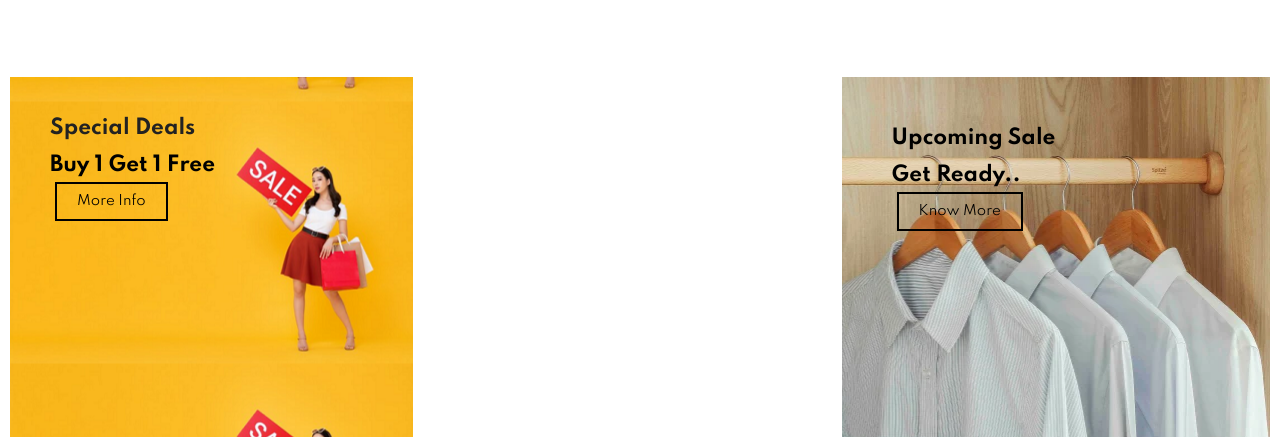
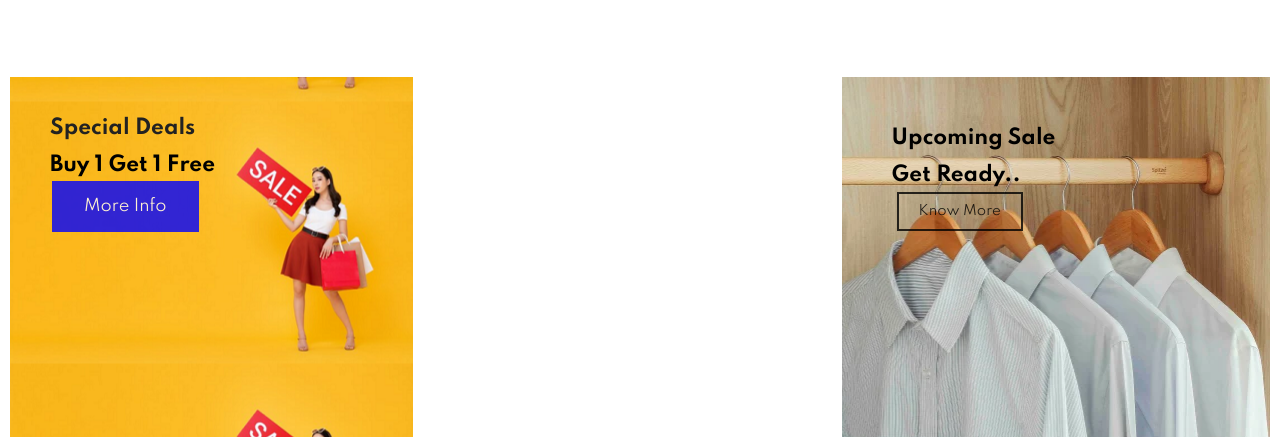
Before and after one commit to Manukl535/Ecommerce-website, a PHP site: page / in a window 1280 px wide. Shown: the part 2982-3423 px from the top of the page. Run offline with PHP 8.4, Linux system fonts and the light colour scheme.

Commit message:
Hover effect for buttons

```diff
--- a/index.html
+++ b/index.html
@@ -10,6 +10,8 @@
         <link rel="stylesheet" href="styles.css">
     </head>
     <body>
+
+
             <!--Header Section-->
 
             <section id="top">
--- a/styles.css
+++ b/styles.css
@@ -5,6 +5,7 @@
   box-sizing: border-box;
   font-family: "Spartan", sans-serif;
 }
+
 
 html {
   scroll-behavior: smooth;
@@ -125,6 +126,7 @@ body {
   margin: 20px 22px;
   border-radius: 100%;
 }
+
 #banner h1{
   font-family: 'Times New Roman', Times, serif;
 }
@@ -303,14 +305,24 @@ body {
   padding-right: 20px;
   padding-bottom: 10px;
   padding-left: 20px;
+  background-color: blue;
+  border: none;
+  color: white;
+  padding: 16px 32px;
+  text-align: center;
+  font-size: 16px;
+  margin: 4px 2px;
+  opacity: 0.8;
+  transition: 0.3s;
 }
-
+#buy1get1 .buy1get1_box button:hover{
+  opacity: 1;
+}
 #buy1get1 .buy1get1_box1 button{
   text-decoration: none;
   background-color: transparent;
   border: 10px;
   padding: 10px 20px 10px 40px;
-
   border: 2px double black;
   list-style-type: none;
   margin: 5px;
@@ -318,7 +330,11 @@ body {
   padding-right: 20px;
   padding-bottom: 10px;
   padding-left: 20px;
-
+  opacity: 0.8;
+  color: black;
+}
+#buy1get1 .buy1get1_box1 button:hover{
+  opacity: 10;
 }
 
 #buy1get1 .buy1get1_box .button .h5{
```
